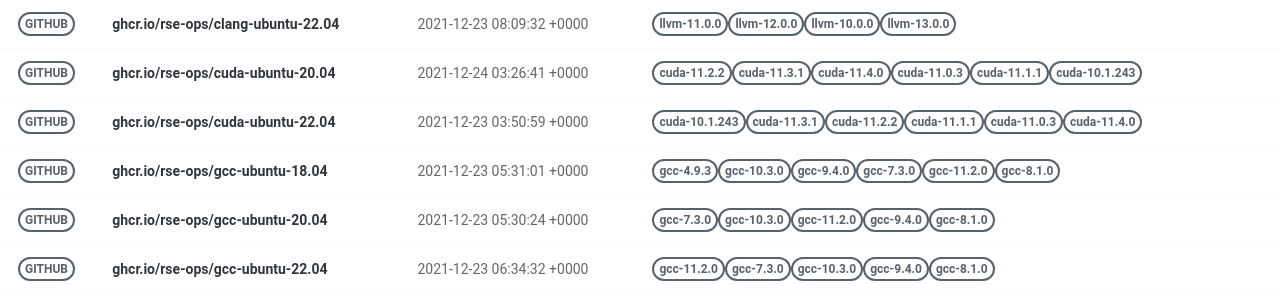
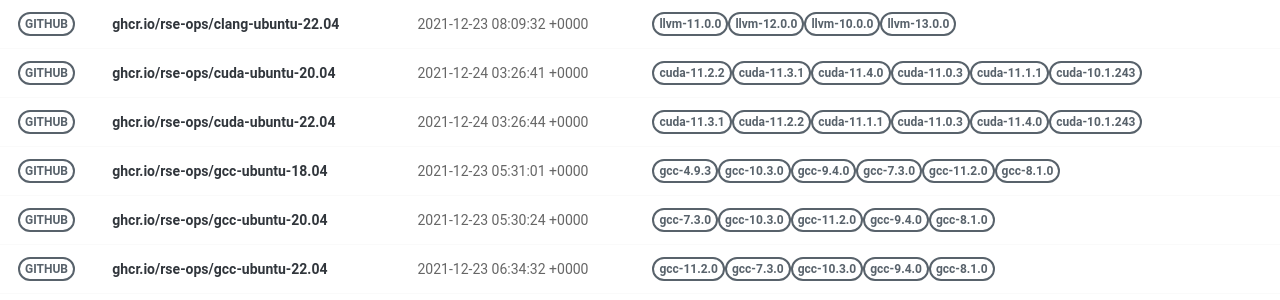
Before and after one commit to rse-ops/docker-images, a Jekyll site: the page built from pages/index.md, in a window 1280 px wide. Shown: the part 228-528 px from the top of the page. Built offline with Jekyll 4.4.1, drawn with Linux system fonts in a browser that asks for light colours; nearby versions of some CDN libraries.

Commit message:
Automated push to update library 2021-12-24

```diff
--- a/_library/ghcr.io-rse-ops-cuda-ubuntu-22.04.md
+++ b/_library/ghcr.io-rse-ops-cuda-ubuntu-22.04.md
@@ -1,14 +1,11 @@
 ---
 layout: container
 name: ghcr.io/rse-ops/cuda-ubuntu-22.04
-updated_at: 2021-12-23 03:50:59.888334
+updated_at: 2021-12-24 03:26:44.259326
 
 
 container_url: https://github.com/orgs/rse-ops/packages/container/package/cuda-ubuntu-22.04
 versions:
- - tag: cuda-10.1.243
-   dockerfile: https://github.com/rse-ops/docker-images/blob/main/ubuntu/cuda/Dockerfile
-   manifest: https://crane.ggcr.dev/manifest/ghcr.io/rse-ops/cuda-ubuntu-22.04:cuda-10.1.243
  - tag: cuda-11.3.1
    dockerfile: https://github.com/rse-ops/docker-images/blob/main/ubuntu/cuda/Dockerfile
    manifest: https://crane.ggcr.dev/manifest/ghcr.io/rse-ops/cuda-ubuntu-22.04:cuda-11.3.1
```
Also changed, not shown: other parts of _library/ghcr.io-rse-ops-cuda-ubuntu-22.04.md (+3 -0 lines).
